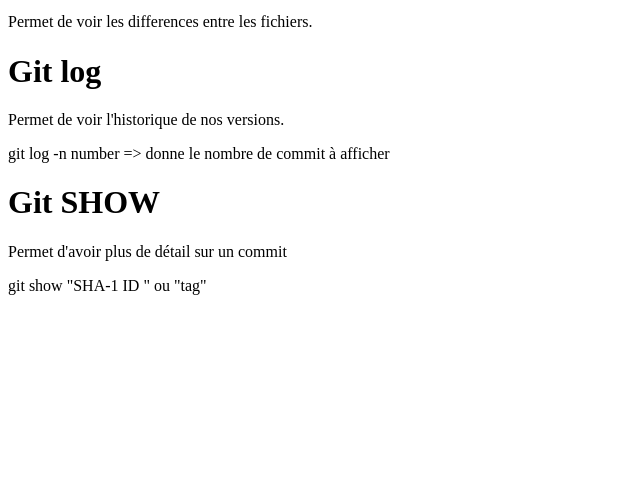
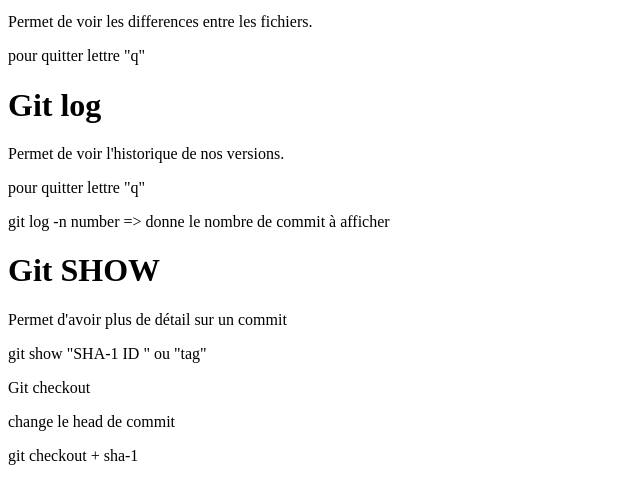
Before and after one commit to VivvMich/gigit, a plain HTML site: page index.html in a window 1280 px wide. Shown: the part 774-1255 px from the top of the page, without its empty margins (0-640 px from the left). Before the commit the page ends 1085 px from the top, so only its background shows below. Drawn offline with Linux system fonts and the light colour scheme.

Commit message:
add git checkout

```diff
--- a/index.html
+++ b/index.html
@@ -44,11 +44,13 @@
 
     <p>git diff</p>
     <p>Permet de voir les differences entre les fichiers.</p>
+    <p> pour quitter  lettre "q"</p>
 
 
 <h1>Git log</h1>
 
 <p>Permet de voir l'historique de nos versions.</p>
+<p> pour quitter  lettre "q"</p>
 
 git log -n number => donne le nombre de commit à afficher
 
@@ -59,7 +61,11 @@ git log -n number => donne le nombre de commit à afficher
 
 <p>git show "SHA-1 ID " ou "tag"</p>
 
-<p></p>
+<p>Git checkout</p>
+
+<p>change le head de commit</p>
+
+<p>git checkout + sha-1</p>
 
 </body>
 </html>
```
